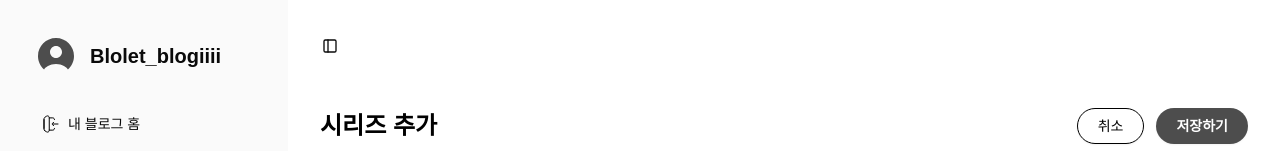
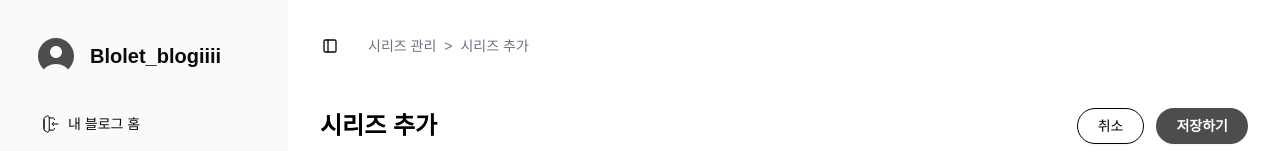
Before and after one commit to nettee-space/nettee-blolet-frontend, a Next.js app: page /admin/series/add in a window 1280 px wide. Shown: the top 151 px of the page. Built offline with nearby package versions, Linux system fonts and the light colour scheme; no server answers.

Commit message:
feat: 시리즈 관리 하위 네비게이션 텍스트 적용

```diff
--- a/src/app/admin/layout.tsx
+++ b/src/app/admin/layout.tsx
@@ -97,18 +97,18 @@ const menuGroups = [
   },
 ];
 
-const breadcrumbMap: Record<string, { current: string }> = {
+const breadcrumbMap: Record<string, { parent?: string; current: string }> = {
   '/admin': { current: '내 블로그 홈' },
   '/admin/dashboard': { current: '대시보드' },
   '/admin/series': { current: '시리즈 관리' },
+  '/admin/series/add': { parent: '시리즈 관리', current: '시리즈 추가' },
+  '/admin/series/edit': { parent: '시리즈 관리', current: '시리즈 편집' },
   '/admin/posts': { current: '게시글 관리' },
-  '/admin/stats': { current: '통계 보기' },
   '/admin/comments': { current: '댓글 관리' },
   '/admin/comment-settings': { current: '댓글 설정' },
-  '/admin/themes': { current: '태마 편집' },
-  '/admin/profile': { current: '마이페이지' },
+  '/admin/profile': { current: '계정관리' },
   '/admin/settings': { current: '블로그 설정' },
-  '/admin/plugins': { current: '플러그인' },
+  '/admin/tools': { current: '도구' },
 };
 
 function AdminSidebar() {
@@ -189,6 +189,12 @@ export default function AdminLayout({ children }: { children: React.ReactNode })
 
             {breadcrumb && (
               <nav className='ml-4 flex items-center text-sm text-gray-500'>
+                {breadcrumb.parent && (
+                  <>
+                    <span>{breadcrumb.parent}</span>
+                    <span className='mx-2'>{'>'}</span>
+                  </>
+                )}
                 <span>{breadcrumb.current}</span>
               </nav>
             )}
--- a/src/app/admin/series/page.tsx
+++ b/src/app/admin/series/page.tsx
@@ -62,10 +62,11 @@ export default function SeriesPage() {
           <h1 className='text-2xl font-bold'>시리즈 관리</h1>
           <p className='text-sm'>시리즈 순서를 변경하고 주제 연결을 설정할 수 있습니다.</p>
         </div>
-        {!loading && seriesList.length > 0 && (
+        {seriesList.length > 0 && (
           <Button
             onClick={handleAddSeries}
             className='rounded-full bg-[#4D4D4D] px-5 py-1 font-semibold text-white hover:bg-[#3D3D3D]'
+            disabled={loading}
           >
             추가하기
           </Button>
@@ -81,12 +82,23 @@ export default function SeriesPage() {
         </div>
       </div>
 
+      <div className='overflow-hidden rounded-lg border border-[#CCCCCC] bg-white text-black'>
+        <div className='grid grid-cols-[40px_1fr_120px_120px_120px_140px_40px] gap-4 border-b border-gray-200 px-4 py-2 text-sm font-medium text-gray-700'>
+          <div />
+          <div>시리즈명</div>
+          <div className='text-center'>게시글 수</div>
+          <div className='text-center'>조회수</div>
+          <div className='text-center'>좋아요수</div>
+          <div className='text-center'>마지막 게시일</div>
+          <div />
+        </div>
+
         {loading ? (
-        <div className='flex h-[400px] items-center justify-center rounded-lg border border-[#CCCCCC] bg-gray-50/50'>
+          <div className='flex h-[300px] items-center justify-center bg-gray-50/50'>
             <div className='text-center text-gray-500'>로딩 중...</div>
           </div>
         ) : seriesList.length === 0 ? (
-        <div className='flex h-[400px] items-center justify-center rounded-lg border border-[#CCCCCC] bg-gray-50/50'>
+          <div className='flex h-[300px] items-center justify-center bg-gray-50/50'>
             <div className='max-w-md text-center'>
               <h3 className='mb-1 text-lg font-bold text-black'>아직 시리즈를 추가하지 않았어요</h3>
               <p className='mb-6 text-sm font-medium text-black'>
@@ -101,17 +113,7 @@ export default function SeriesPage() {
             </div>
           </div>
         ) : (
-        <div className='overflow-hidden rounded-lg border border-[#CCCCCC] bg-white text-black'>
-          <div className='grid grid-cols-[40px_1fr_120px_120px_120px_140px_40px] gap-4 border-b border-gray-200 px-4 py-2 text-sm font-medium text-gray-700'>
-            <div />
-            <div>시리즈명</div>
-            <div className='text-center'>게시글 수</div>
-            <div className='text-center'>조회수</div>
-            <div className='text-center'>좋아요수</div>
-            <div className='text-center'>마지막 게시일</div>
-            <div></div>
-          </div>
-
+          <>
             {seriesList.map((series) => (
               <div
                 key={series.id}
@@ -121,8 +123,8 @@ export default function SeriesPage() {
                   <Image
                     src='/icons/drag.svg'
                     alt='드래그'
-                  width={16}
-                  height={16}
+                    width={30}
+                    height={30}
                     className='text-gray-400'
                   />
                 </div>
@@ -130,8 +132,12 @@ export default function SeriesPage() {
                   <span className='font-medium text-black'>{series.title}</span>
                 </div>
                 <div className='flex items-center justify-center text-center text-gray-600'>99</div>
-              <div className='flex items-center justify-center text-center text-gray-600'>9999</div>
-              <div className='flex items-center justify-center text-center text-gray-600'>9999</div>
+                <div className='flex items-center justify-center text-center text-gray-600'>
+                  9999
+                </div>
+                <div className='flex items-center justify-center text-center text-gray-600'>
+                  9999
+                </div>
                 <div className='flex items-center justify-center text-center text-gray-600'>
                   {formatDate(series.updatedAt)}
                 </div>
@@ -141,13 +147,14 @@ export default function SeriesPage() {
                     size='icon'
                     className='h-8 w-8 text-gray-400 hover:bg-transparent hover:text-gray-600'
                   >
-                  <Image src='/icons/more.svg' alt='메뉴' width={16} height={16} />
+                    <Image src='/icons/more.svg' alt='메뉴' width={32} height={32} />
                   </Button>
                 </div>
               </div>
             ))}
+          </>
+        )}
       </div>
-      )}
     </div>
   );
 }
```
Lines whose indentation alone changed are shown as unchanged.
